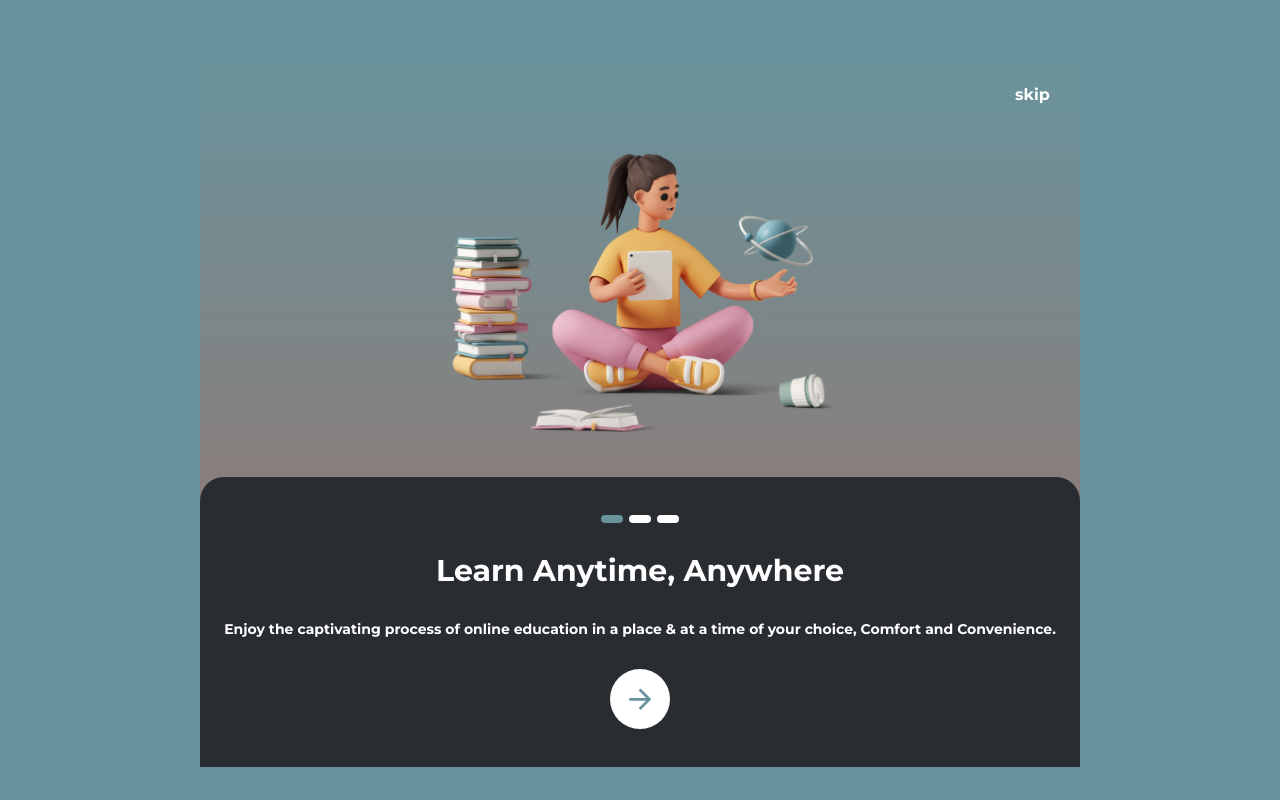
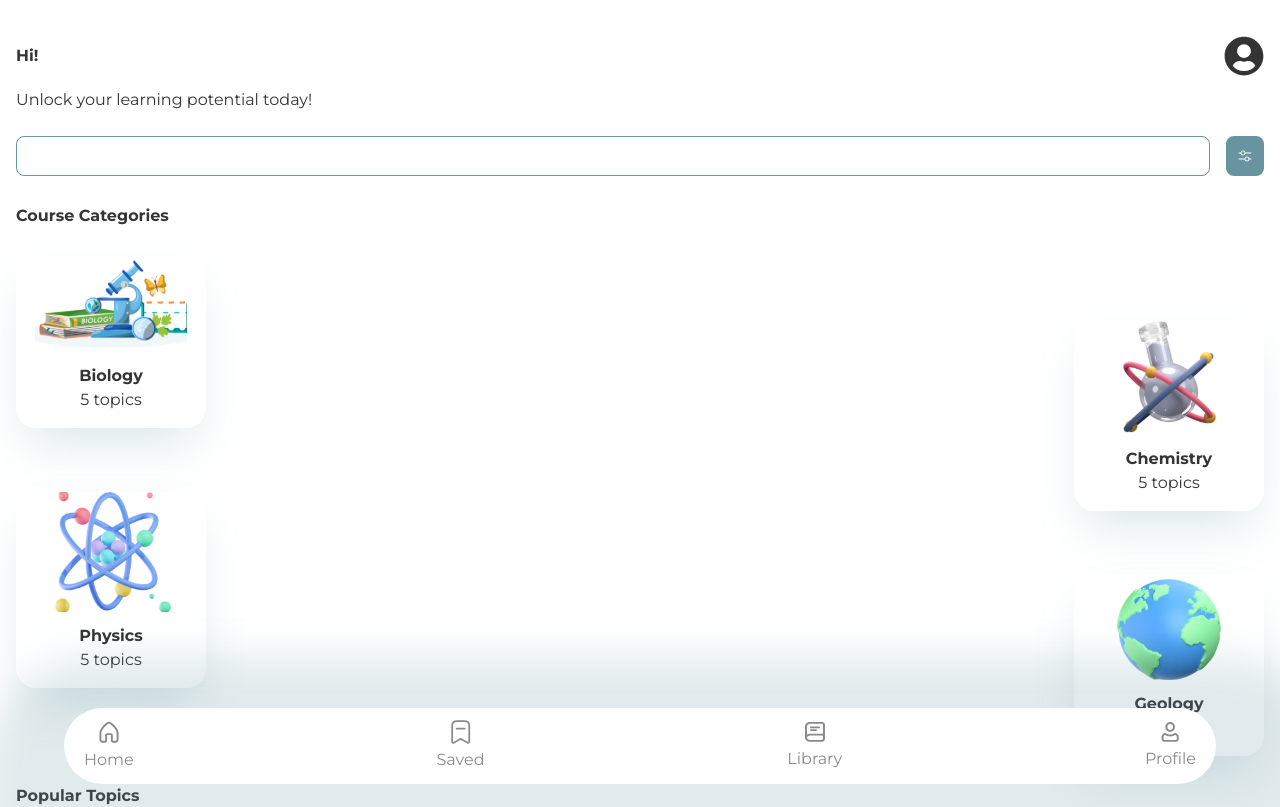
Before and after one commit to InventorsDev/Team-Raspberry, a Next.js app: page / in a window 1280 px wide. Shown: the top 807 px of the page. Built offline with nearby package versions, Linux system fonts and the light colour scheme; no server answers.

Commit message:
Refactored

```diff
--- a/src/app/create/page.jsx
+++ b/src/app/create/page.jsx
@@ -303,9 +303,9 @@ const page = () => {
 
                   <p className=""  onClick={handleVideoUpload} >{selectedVideo?selectedVideo.name:" Add video"}</p>
                 </div>
-                <button className=" px-8 bg-[#37494E] text-white rounded-full">
+                {/* <button className=" px-8 bg-[#37494E] text-white rounded-full">
                   Use AI!
-                </button>
+                </button> */}
               </div>
               <div className=" w-full h-[1px] bg-[#828282]" />
               <div className=" flex gap-4 items-center">
@@ -318,6 +318,26 @@ const page = () => {
 
               </div>
               <div className=" w-full h-[1px] bg-[#828282]" />
+               <p className=" p-2 ">Course Category</p>
+               <ul className=" flex flex-col gap-6">
+
+               <li className=" flex gap-3">
+                  <label htmlFor=""> Biology</label>
+                  <input value={1} type="checkbox" />
+                </li>
+                  <li className=" flex gap-3">
+                  <label htmlFor=""> Chemistry</label>
+                  <input value={1} type="checkbox" />
+                </li>
+                  <li className=" flex gap-3">
+                  <label htmlFor=""> Physics</label>
+                  <input value={1} type="checkbox" />
+                </li>
+                 <li className=" flex gap-3">
+                  <label htmlFor=""> Geography</label>
+                  <input value={1} type="checkbox" />
+                </li>
+               </ul>
 
               <div className=" flex justify-between items-center">
                 <Link href={"/create/create-quiz"}>
--- a/src/app/dashboard/page.jsx
+++ b/src/app/dashboard/page.jsx
@@ -134,17 +134,13 @@ const page = () => {
       </div>
       <p className="font-bold my-4 px-4">Popular Topics</p>
       <div className="flex w-full overflow-y-scroll gap-4 px-4">
-        <PopularCard img="/bio3.jpeg" course="Biology" topic="Cells" />
-        {popularCoursses.map((course)=><>
-         <PopularCard img="/pic-2.png" course={course.title} topic={course.title} />
-        </>)}
+        {/* <PopularCard img="/bio3.jpeg" course="Biology" topic="Cells" /> */}
+        {popularCoursses.filter((course)=> course.creator_id!==user.id).map(course=>(<>
+         <PopularCard img={course} course={course.title} topic={course.title} />
+        </>))}
 
-
-        <PopularCard img="/pic-1.png" course="Chemistry" topic="Programming" />
-        <PopularCard img="/pic-1.png" course="Chemistry" topic="Programming" />
-        <PopularCard img="/pic-1.png" course="Chemistry" topic="Programming" />
       </div>
-      <OngoingCard />
+      {/* <OngoingCard /> */}
       <Navbar />
     </div>
   );
--- a/src/app/page.jsx
+++ b/src/app/page.jsx
@@ -1,12 +1,58 @@
 "use client";
 
-import { useRouter } from "next/router";
+import React,{ useRouter,useContext, useEffect, useRef, useState } from "react";
 import Welcome from "./welcome/page"
+import Dashboard from "./dashboard/page"
+import MyContext from "../context/context";
+import Cookies from 'js-cookie';
+import axios from "axios";
 export default function Home() {
 
+    const { token,setToken,setPASS,PASS, setUser, user } = useContext(MyContext);
+const cokkieToken = Cookies.get('token');
+  setToken(cokkieToken)
+
+
+
+  if (cokkieToken === '') {
+    return (
+       <div className=" bg-[#67949E] h-screen flex flex-col items-center py-[60px] justify-center">
+    <Dashboard/>
+    <Welcome/>
+   </div>)
+   }
+
+    else{
+
+    useEffect(() => {
+
+      setToken(cokkieToken)
+    if (token) {
+      const config = {
+        headers: {
+          Authorization: `Token ${token}`,
+        },
+      };
+
+      axios
+        .get("https://unicdata.pythonanywhere.com/profile/", config)
+        .then((res) => {
+          // Handle successful response here
+          console.log(res.data);
+          setUser({ ...user, ...res.data });
+          setToken(token); // Set the token here
+        })
+        .catch((err) => {
+          toast.error('Invalid credentials try again')
+          console.log(err);
+        });
+    }
+  }, [token]);
+
   return (
-    <div className=" bg-[#67949E] h-screen flex flex-col items-center py-[60px] justify-center">
-     <Welcome/>
-    </div>
+
+     <Dashboard/>
+
   );
 }
+}
--- a/src/components/cards/PopularCard.jsx
+++ b/src/components/cards/PopularCard.jsx
@@ -1,10 +1,11 @@
 import React from "react";
-
+import image from "../../../public/mmd.jpeg"
+import Image from "next/image";
 const PopularCard = ({ img, course, topic }) => {
   return (
     <div className=" min-w-[140px] h-[140px] overflow-hidden flex flex-col gap-1">
-      <img src={img} alt="" className=" rounded-lg" />
-      <p className=" text-[#8C8989] text-sm">{course}</p>
+      <Image width={100} height={500} className=" bg-contain  w-full"   src={image} alt=''/>
+      <p className=" text-[#8C8989] text-sm">{course.title}</p>
       <p>{topic}</p>
     </div>
   );
--- a/src/components/cards/TutorsCard.jsx
+++ b/src/components/cards/TutorsCard.jsx
@@ -91,7 +91,7 @@ console.log(
             ) : (
               <img className="rounded-xl" src={course.cover_image} alt="" />
             )}
-              <p className="font-bold flex mt-10"> <AiTwotoneFilePdf size={20}/>Download: <AiOutlineDownload size={20}/>  {course.pdf}</p>
+              <p className="font-bold flex mt-10 w-full"> <AiTwotoneFilePdf size={20}/>Download: <AiOutlineDownload size={20}/>  {course.pdf}</p>
           </div>
         </Link>
       ))}
```
